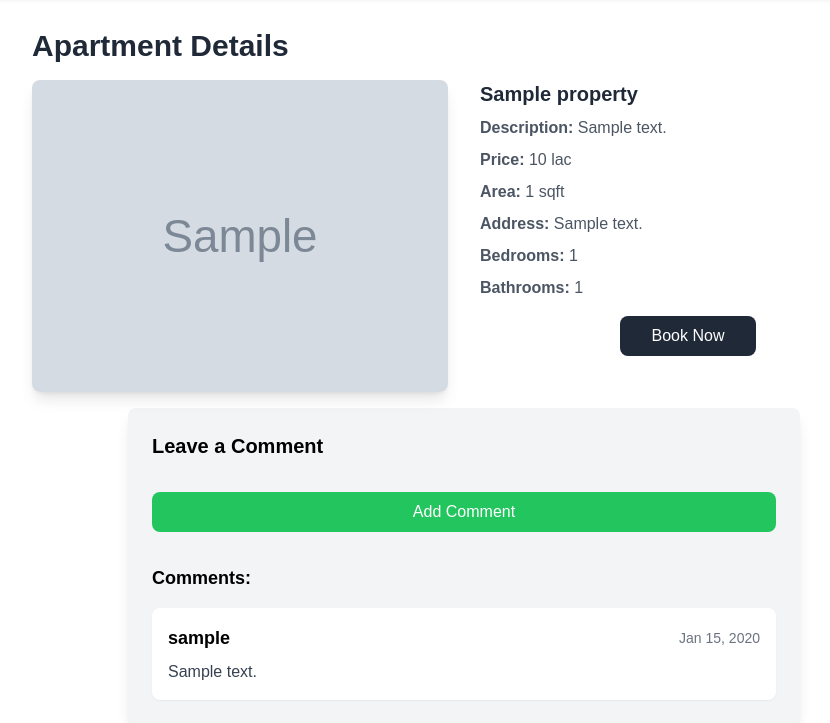
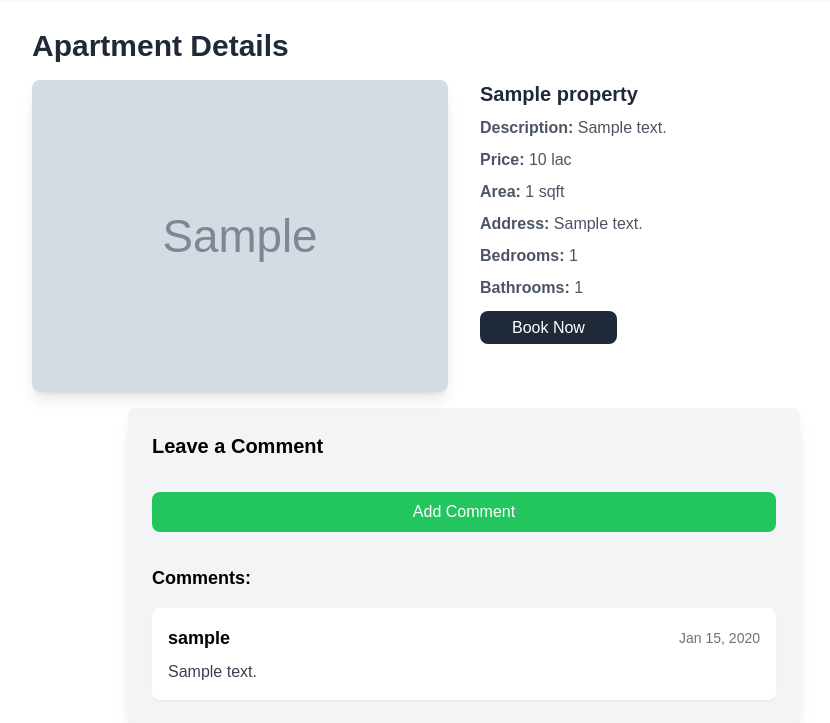
Before and after one commit to mdyhakash/apartment_rent_django, a Django app: template templates/propertydetails.html in a window 1280 px wide. Shown: the part 108-831 px from the top of the page, without its empty margins (176-1006 px from the left). Run offline with Django 3.2, Linux system fonts and the light colour scheme; the template is opened without the code that fills it: most values are stand-ins (such as "Sample title", 1, 10 or a date in 2020); grey boxes marked "Sample" are stand-in pictures; some libraries are stand-ins or nearby versions; some web fonts are replaced.

Commit message:
fixxed the book now button

```diff
--- a/templates/propertydetails.html
+++ b/templates/propertydetails.html
@@ -56,7 +56,7 @@
           <p class="text-gray-600 mb-2">
             <span class="font-bold">Bathrooms:</span> {{ property.num_of_bathrooms }}
           </p>
-          <div class="flex justify-center mt-4">
+          <div class="mt-4">
             <a
               href="{% url 'book_property' property.id %}"
               class="bg-gray-800 text-white py-2 px-8 rounded-lg hover:bg-gray-700 transition duration-300 ease-in-out"
```
Also changed, not shown: db.sqlite3.
